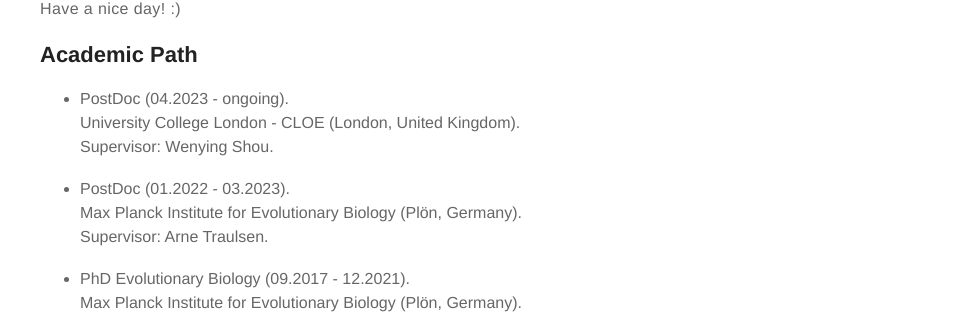
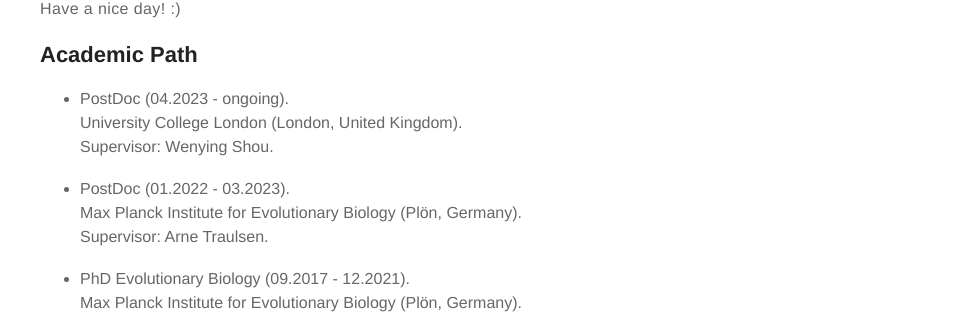
Before and after one commit to romanzapien/romanzapien.github.io, a Jekyll site: the page built from about.md, in a window 1280 px wide. Shown: the part 998-1312 px from the top of the page, without its empty margins (320-1280 px from the left). Built offline with Jekyll 4.4.1, drawn with Linux system fonts in a browser that asks for light colours.

Commit message:
Update about.md

```diff
--- a/about.md
+++ b/about.md
@@ -19,7 +19,7 @@ layout: page
 <h2>Academic Path</h2>
 
 <ul class="skill-list">
-	<li>PostDoc (04.2023 - ongoing).<br>University College London - CLOE (London, United Kingdom).<br>Supervisor: Wenying Shou.</li><br>
+	<li>PostDoc (04.2023 - ongoing).<br>University College London (London, United Kingdom).<br>Supervisor: Wenying Shou.</li><br>
 	<li>PostDoc (01.2022 - 03.2023).<br>Max Planck Institute for Evolutionary Biology (Plön, Germany).<br>Supervisor: Arne Traulsen.</li><br>
 	<li>PhD Evolutionary Biology (09.2017 - 12.2021).<br>Max Planck Institute for Evolutionary Biology (Plön, Germany).<br>Supervisor: Arne Traulsen.<br><a href="https://hdl.handle.net/21.11116/0000-000B-34D5-A">Link to thesis</a></li><br>
 	<li>MRes Biosciences (09.2015 - 09.2016).<br>University College London (London, United Kingdom).<br>Supervisor: David Murrell.<br><a href="https://github.com/romanzapien/mres_thesis/blob/main/MResThesis_RomanZapienCampos.pdf">Link to thesis</a></li><br>
```
